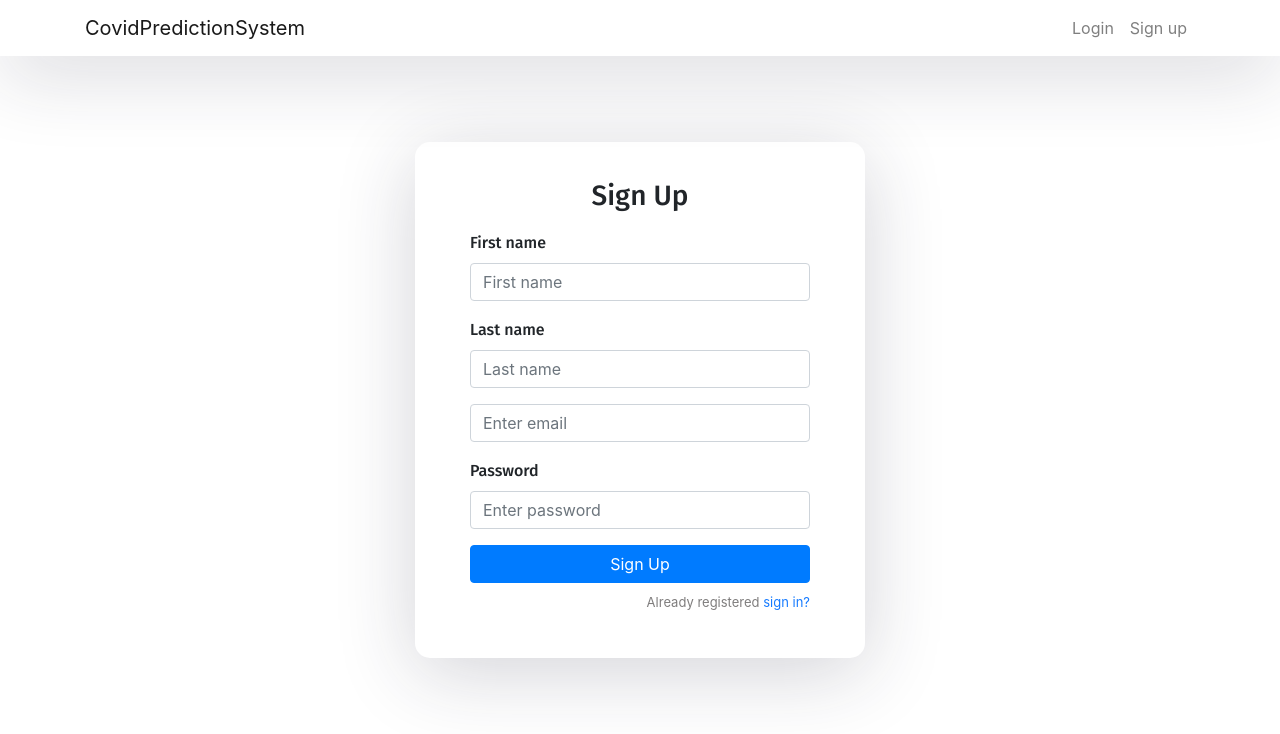
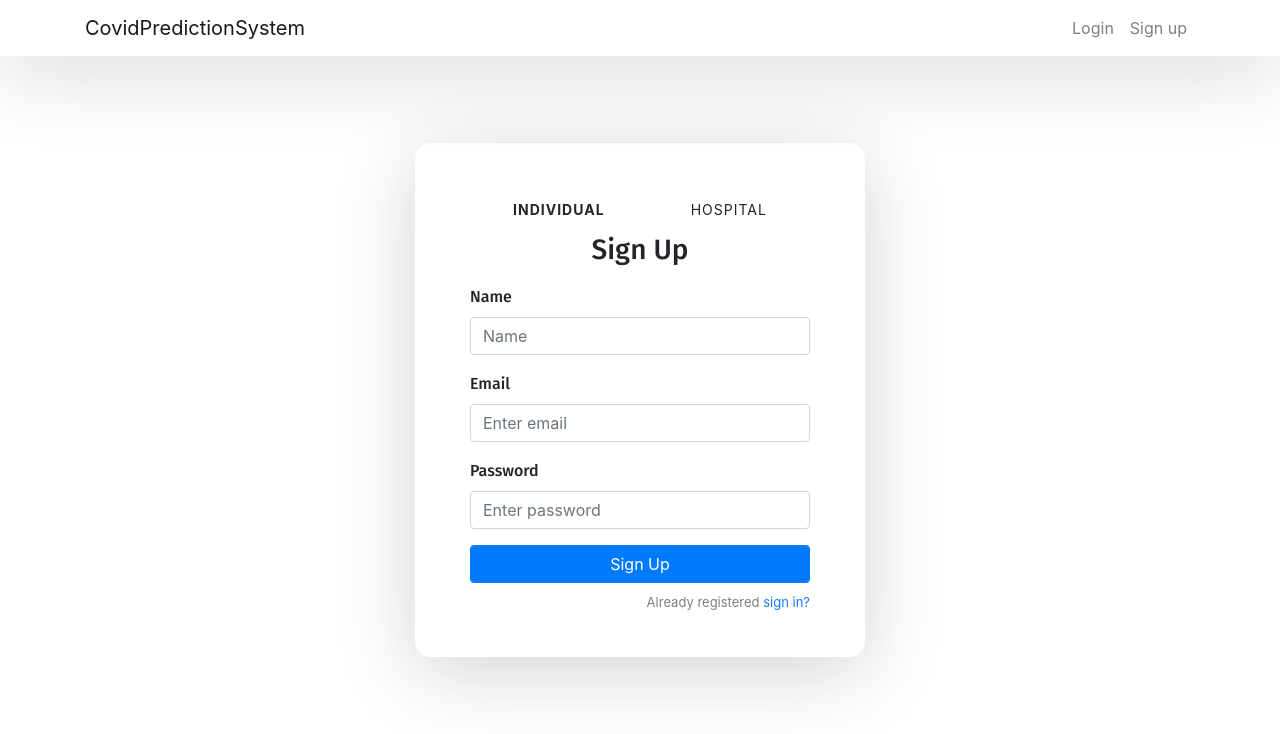
Before and after one commit to ruchika2210/CovidPredictionProject, a React (Create React App) app in the folder ReactApp/: page /sign-up in a window 1280 px wide. Shown: the top 734 px of the page. Built offline with nearby package versions, Linux system fonts and the light colour scheme.

Commit message:
Login and signup data is stored in state and hospital sign up is created

```diff
--- /dev/null
+++ b/ReactApp/src/Components/Signup/Signup.css
@@ -0,0 +1,31 @@
+.tabsContainerSignup {
+  display: flex;
+}
+
+.tabIndividual {
+  flex: auto;
+  padding: 1rem;
+  text-align: center;
+  text-transform: uppercase;
+  letter-spacing: 1px;
+  font-size: 14px;
+  -webkit-box-shadow: none;
+  box-shadow: none;
+  border-radius: 0;
+}
+
+.tabHospital {
+  flex: auto;
+  padding: 1rem;
+  text-align: center;
+  text-transform: uppercase;
+  letter-spacing: 1px;
+  font-size: 14px;
+  -webkit-box-shadow: none;
+  box-shadow: none;
+  border-radius: 0;
+}
+
+.active {
+  font-weight: 700;
+}
--- a/ReactApp/src/Components/Signup/Signup.js
+++ b/ReactApp/src/Components/Signup/Signup.js
@@ -1,35 +1,167 @@
-import React, { Component } from "react";
+import React, { useState } from "react";
+import { Link } from "react-router-dom";
+import "./Signup.css";
 
-export default class SignUp extends Component {
-    render() {
+function Signup() {
+  const [activeTab, setactiveTab] = useState("Individual");
+  const [name, setname] = useState("");
+  const [email, setemail] = useState("");
+  const [password, setpassword] = useState("");
+  const [number, setnumber] = useState("");
+
+  const handleTabchangeHospital = () => {
+    setactiveTab("Hospital");
+  };
+
+  const handleTabchangeIndividual = () => {
+    setactiveTab("Individual");
+  };
+
+  const handleSubmit = () => {
+    console.log(name, password, email);
+    setname("");
+    setemail("");
+    setpassword("");
+    setnumber("");
+  };
+
   return (
+    <>
+      <div className="tabsContainerSignup">
+        <div className="tabIndividual">
+          {activeTab === "Individual" ? (
+            <div className="active">Individual</div>
+          ) : (
+            <div
+              onClick={handleTabchangeIndividual}
+              style={{ cursor: "pointer" }}
+            >
+              Individual
+            </div>
+          )}
+        </div>
+        <div className="tabHospital">
+          {activeTab === "Hospital" ? (
+            <div className="active">Hospital</div>
+          ) : (
+            <div
+              onClick={handleTabchangeHospital}
+              style={{ cursor: "pointer" }}
+            >
+              Hospital
+            </div>
+          )}
+        </div>
+      </div>
+      {activeTab === "Individual" ? (
         <form>
           <h3>Sign Up</h3>
 
           <div className="form-group">
-                    <label>First name</label>
-                    <input type="text" className="form-control" placeholder="First name" />
+            <label>Name</label>
+            <input
+              type="text"
+              className="form-control"
+              placeholder="Name"
+              onChange={(e) => setname(e.target.value)}
+              value={name}
+            />
           </div>
 
           <div className="form-group">
-                    <label>Last name</label>
-                    <input type="text" className="form-control" placeholder="Last name" />
-                </div>
-
-                <div className="form-group">
-                    <input type="email" className="form-control" placeholder="Enter email" />
+            <label>Email</label>
+            <input
+              type="email"
+              className="form-control"
+              placeholder="Enter email"
+              onChange={(e) => setemail(e.target.value)}
+              value={email}
+            />
           </div>
 
           <div className="form-group">
             <label>Password</label>
-                    <input type="password" className="form-control" placeholder="Enter password" />
+            <input
+              type="password"
+              className="form-control"
+              placeholder="Enter password"
+              onChange={(e) => setpassword(e.target.value)}
+              value={password}
+            />
           </div>
 
-                <button type="submit" className="btn btn-primary btn-block">Sign Up</button>
+          <button
+            type="submit"
+            className="btn btn-primary btn-block"
+            onClick={handleSubmit}
+          >
+            Sign Up
+          </button>
           <p className="forgot-password text-right">
-                    Already registered <a href="#">sign in?</a>
+            Already registered <a href="/sign-in">sign in?</a>
           </p>
         </form>
+      ) : (
+        <form>
+          <h3>Sign Up</h3>
+
+          <div className="form-group">
+            <label>Hospital Name</label>
+            <input
+              type="text"
+              className="form-control"
+              placeholder="Hospital name"
+              onChange={(e) => setname(e.target.value)}
+              value={name}
+            />
+          </div>
+          <div className="form-group">
+            <label>Contact Number</label>
+            <input
+              type="number"
+              className="form-control"
+              placeholder="Number"
+              onChange={(e) => setnumber(e.target.value)}
+              value={number}
+            />
+          </div>
+
+          <div className="form-group">
+            <label>Email</label>
+            <input
+              type="email"
+              className="form-control"
+              placeholder="Enter email"
+              onChange={(e) => setemail(e.target.value)}
+              value={email}
+            />
+          </div>
+
+          <div className="form-group">
+            <label>Password</label>
+            <input
+              type="password"
+              className="form-control"
+              placeholder="Enter password"
+              onChange={(e) => setpassword(e.target.value)}
+              value={password}
+            />
+          </div>
+
+          <button
+            type="submit"
+            className="btn btn-primary btn-block"
+            onClick={handleSubmit}
+          >
+            Sign Up
+          </button>
+          <p className="forgot-password text-right">
+            Already registered <Link to="/sign-in">sign in?</Link>
+          </p>
+        </form>
+      )}
+    </>
   );
 }
-}
+
+export default Signup;
```
Lines whose indentation alone changed are shown as unchanged.
